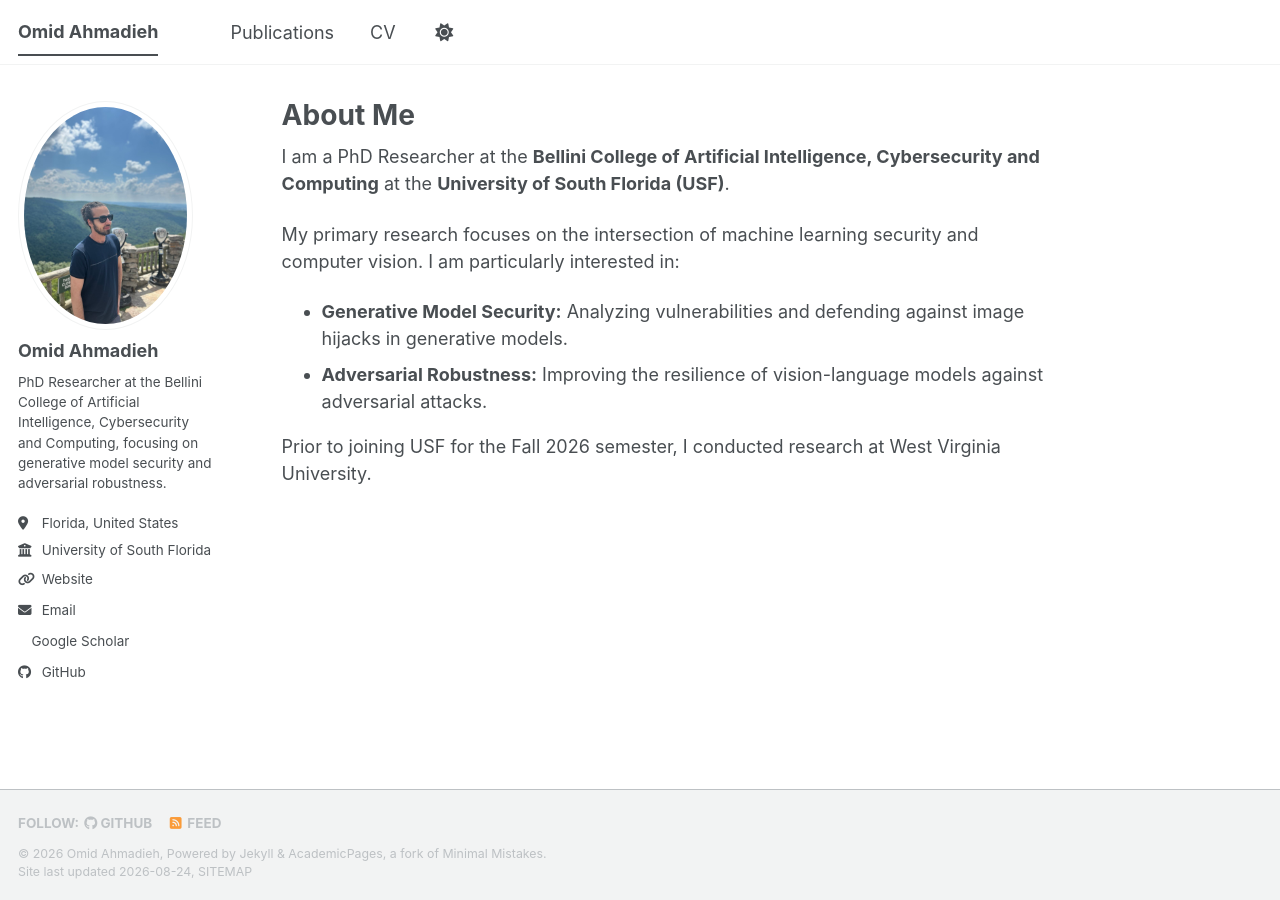
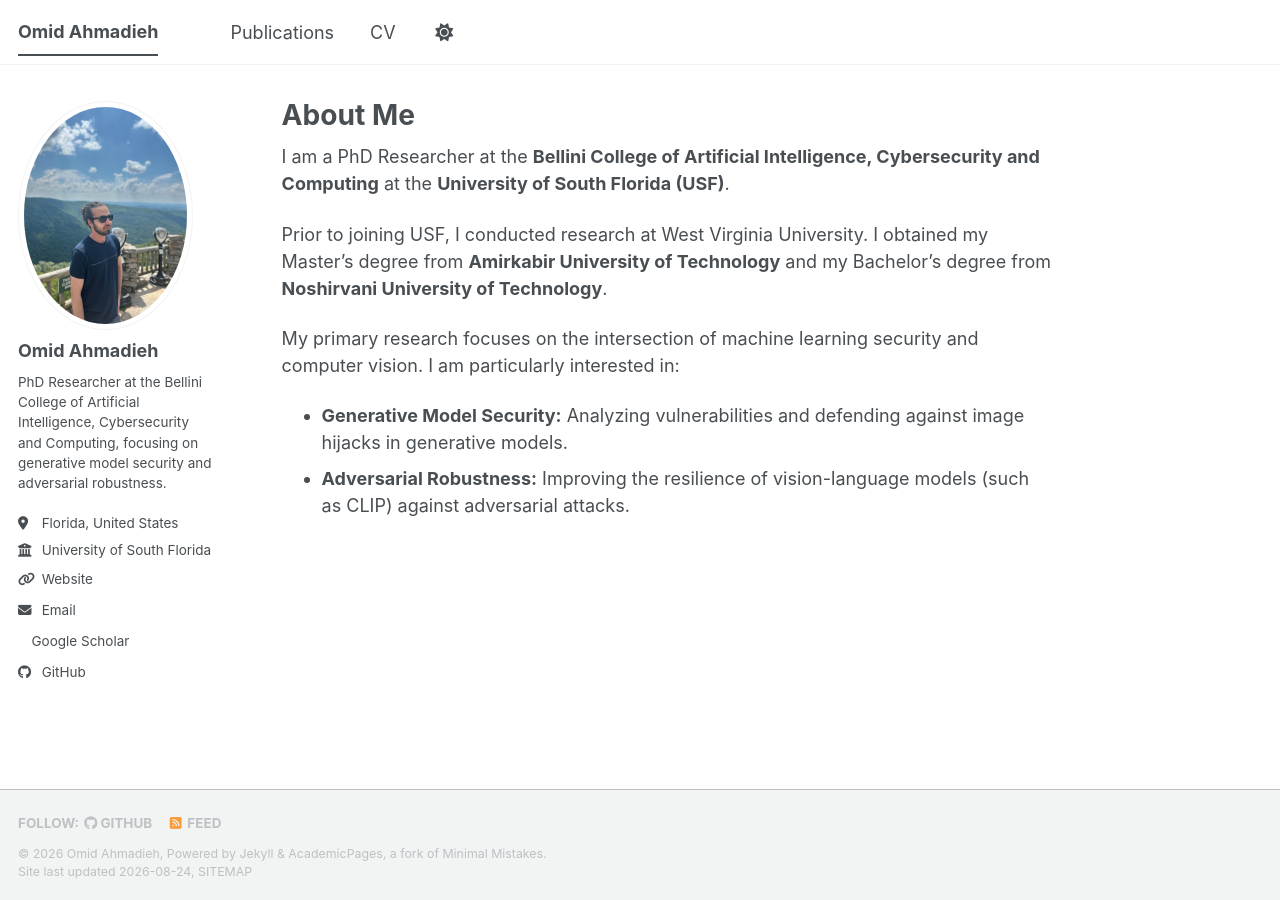
Before and after one commit to omid-ahmadieh/omid-ahmadieh.github.io, a Jekyll site: the page built from _pages/about.md, in a window 1280 px wide. Built offline with Jekyll 4.4.1, drawn with Linux system fonts in a browser that asks for light colours; a style sheet for code colours, icons or effects is not loaded.

Commit message:
about.md

```diff
--- a/_pages/about.md
+++ b/_pages/about.md
@@ -10,8 +10,8 @@ redirect_from:
 
 I am a PhD Researcher at the **Bellini College of Artificial Intelligence, Cybersecurity and Computing** at the **University of South Florida (USF)**.
 
+Prior to joining USF, I conducted research at West Virginia University. I obtained my Master's degree from **Amirkabir University of Technology** and my Bachelor's degree from **Noshirvani University of Technology**.
+
 My primary research focuses on the intersection of machine learning security and computer vision. I am particularly interested in:
 * **Generative Model Security:** Analyzing vulnerabilities and defending against image hijacks in generative models.
-* **Adversarial Robustness:** Improving the resilience of vision-language models against adversarial attacks.
-
-Prior to joining USF for the Fall 2026 semester, I conducted research at West Virginia University.
+* **Adversarial Robustness:** Improving the resilience of vision-language models (such as CLIP) against adversarial attacks.
```
